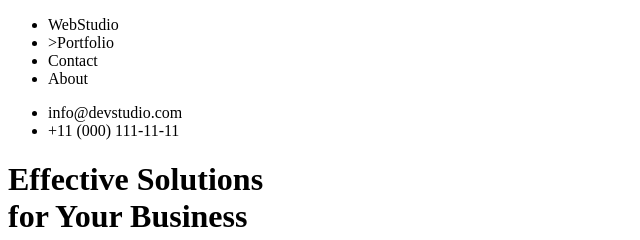
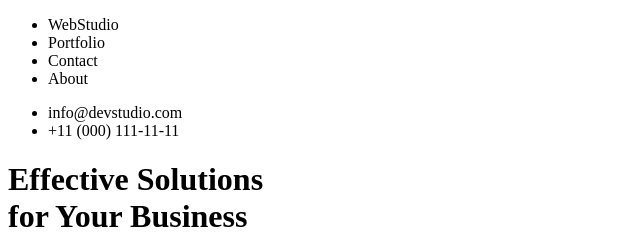
Before and after one commit to RosVor/goit-markup-hw-01, a plain HTML site: page index.html in a window 1280 px wide. Shown: the top 240 px of the page, 0-640 px from the left. Drawn offline with Linux system fonts and the light colour scheme.

Commit message:
Portfolio
Fix >Portfolio to Portfolio

```diff
--- a/index.html
+++ b/index.html
@@ -11,7 +11,7 @@
     <nav>
       <ul>
         <li><span class="logo">Web</span>Studio</li>
-        <li>>Portfolio</li>
+        <li>Portfolio</li>
         <li>Contact</li>
         <li>About</li>
       </ul>
```
